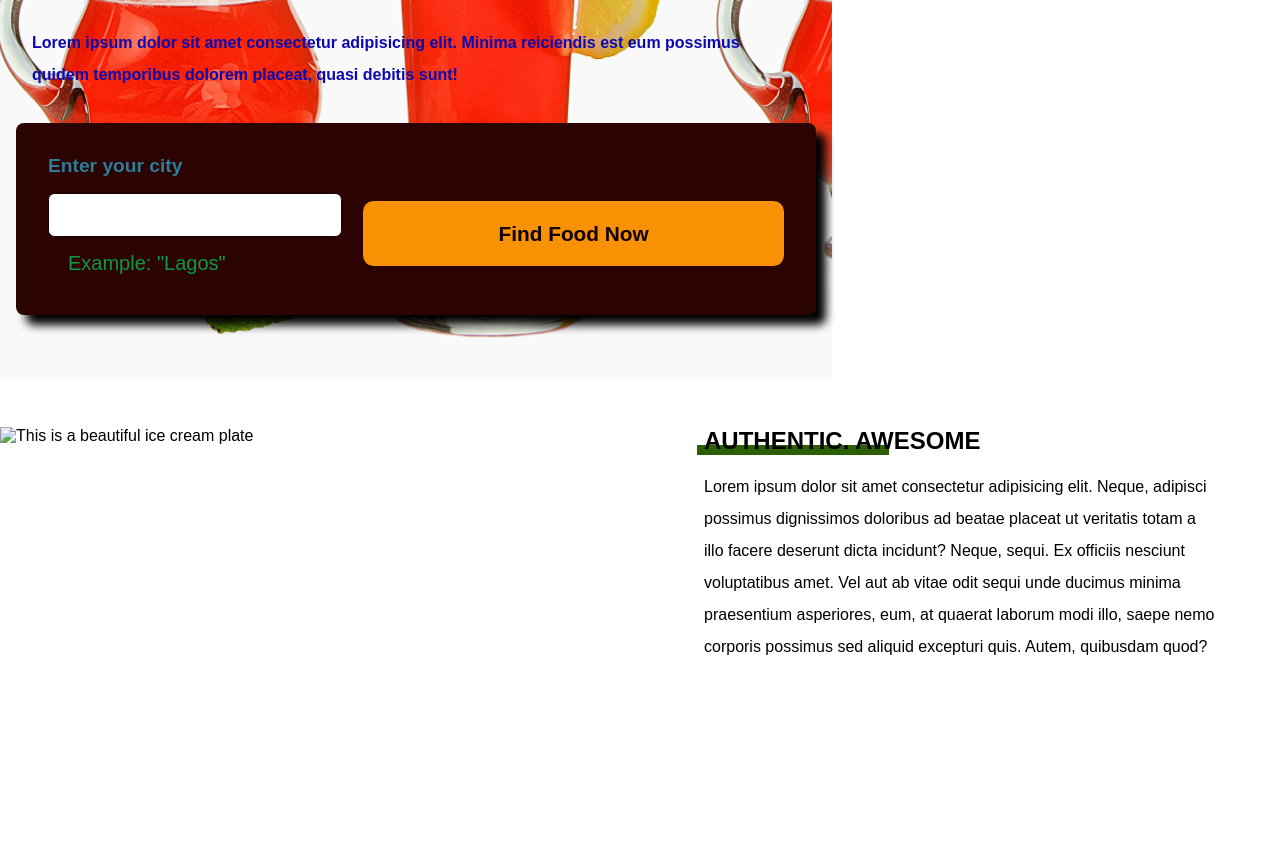
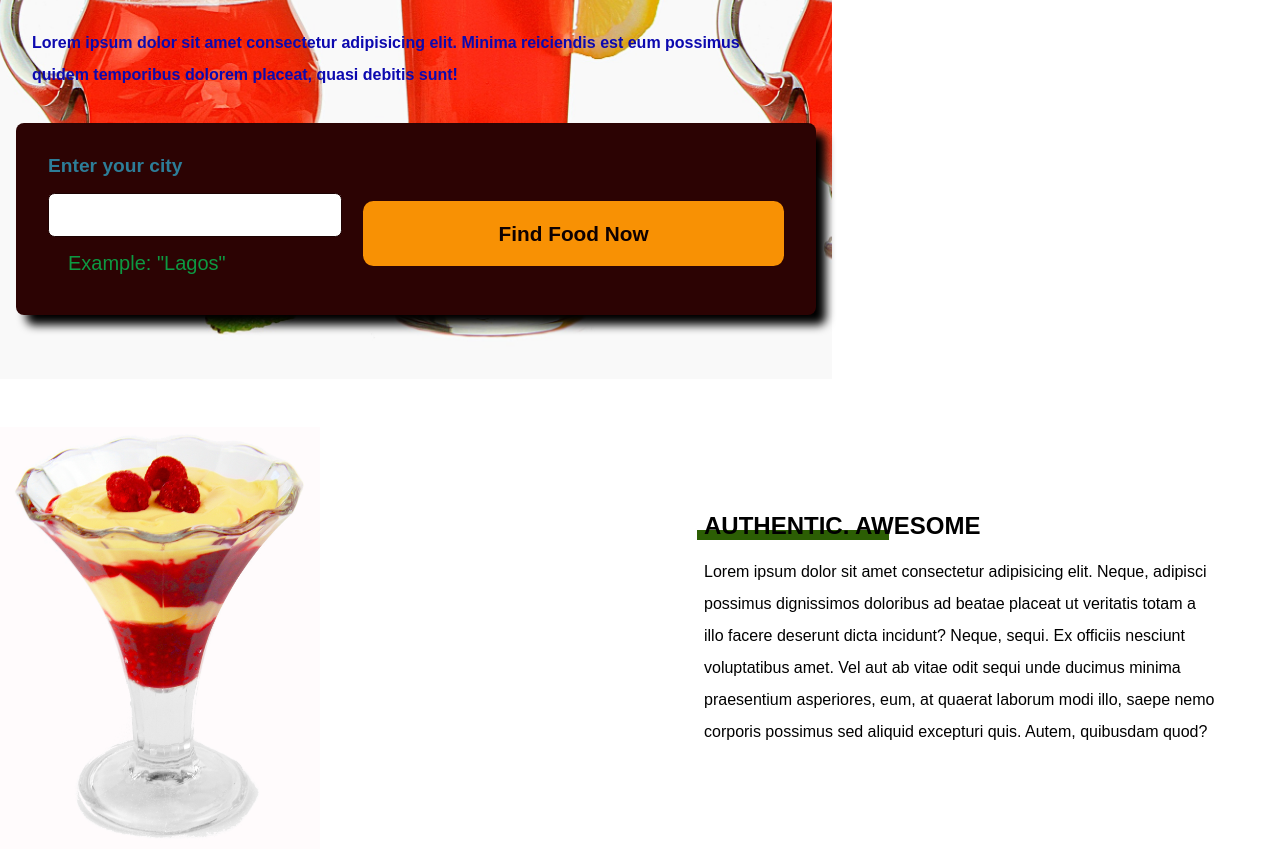
Before and after one commit to Haybesil/Food-finder-, a plain HTML site: page index.html in a window 1280 px wide. Shown: the part 226-1075 px from the top of the page. Before the commit the page ends 905 px from the top, so only its background shows below. Drawn offline with Linux system fonts and the light colour scheme; files whose address does not match are found by name.

Commit message:
Update index.html

```diff
--- a/index.html
+++ b/index.html
@@ -38,7 +38,7 @@
             <h2>Authentic. Awesome</h2>
             <p>Lorem ipsum dolor sit amet consectetur adipisicing elit. Neque, adipisci possimus dignissimos doloribus ad beatae placeat ut veritatis totam a illo facere deserunt dicta incidunt? Neque, sequi. Ex officiis nesciunt voluptatibus amet. Vel aut ab vitae odit sequi unde ducimus minima praesentium asperiores, eum, at quaerat laborum modi illo, saepe nemo corporis possimus sed aliquid excepturi quis. Autem, quibusdam quod?</p>
         </div>
-        <img src="images/icing.jpg" alt="This is a beautiful ice cream plate">
+        <img src="\icing.jpg" alt="This is a beautiful ice cream plate">
     </section>
 
 </body>
```
